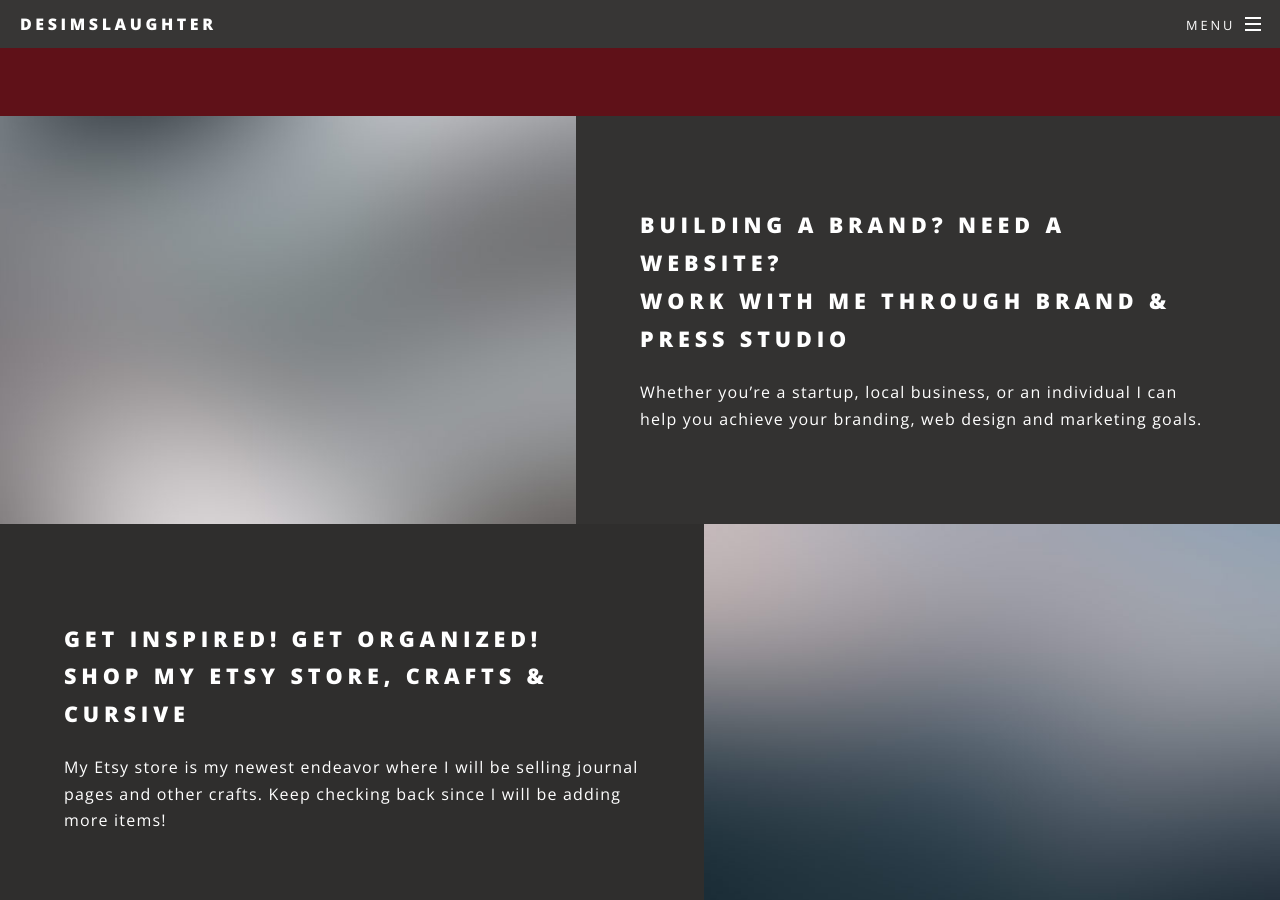
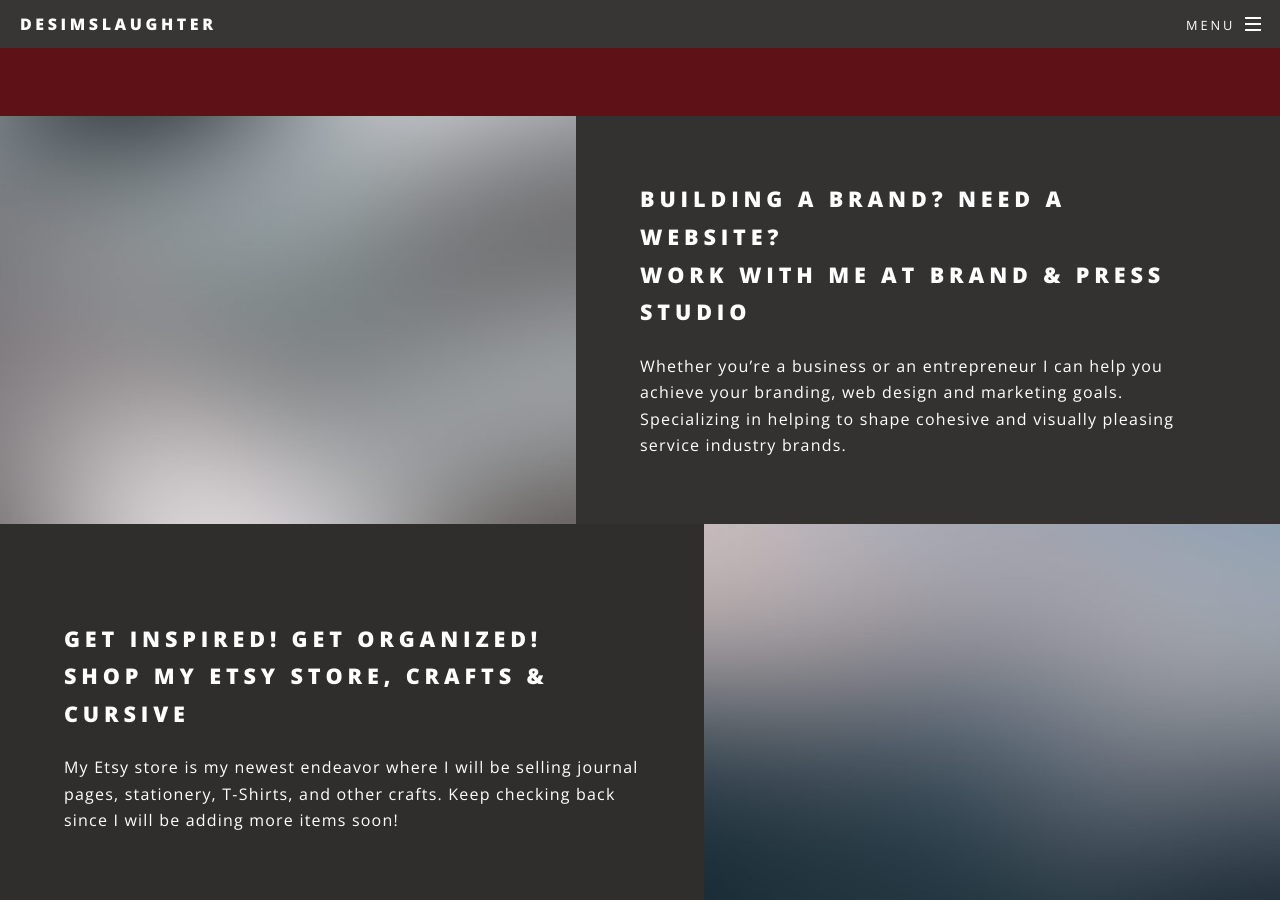
Before and after one commit to desimslaughter/desimslaughter.github.io, a Jekyll site: the page built from index.html, in a window 1280 px wide and 900 px high, scrolled down 1305 px. Built offline with Jekyll 4.4.1, drawn with Linux system fonts in a browser that asks for light colours; some of the changed text lies outside the part shown.

Commit message:
Update index.html

```diff
--- a/index.html
+++ b/index.html
@@ -35,22 +35,22 @@ layout: landing
 						<section class="spotlight">
 							<div class="image"><img src="images/pic01.jpg" alt="" /></div><div class="content">
 								<h2>Building a brand? Need a website?<br />
-								Work with me through Brand & Press Studio</h2>
-								<p>Whether you’re a startup, local business, or an individual I can help you achieve your branding, web design and marketing goals.</p>
+								Work with me at Brand & Press Studio</h2>
+								<p>Whether you’re a business or an entrepreneur I can help you achieve your branding, web design and marketing goals. Specializing in helping to shape cohesive and visually pleasing service industry brands.</p>
 							</div>
 						</section>
 						<section class="spotlight">
 							<div class="image"><img src="images/pic02.jpg" alt="" /></div><div class="content">
 								<h2>Get inspired! Get organized!<br />
 								Shop my Etsy store, Crafts & Cursive</h2>
-								<p>My Etsy store is my newest endeavor where I will be selling journal pages and other crafts. Keep checking back since I will be adding more items!</p>
+								<p>My Etsy store is my newest endeavor where I will be selling journal pages, stationery, T-Shirts, and other crafts. Keep checking back since I will be adding more items soon!</p>
 							</div>
 						</section>
 						<section class="spotlight">
 							<div class="image"><img src="images/pic03.jpg" alt="" /></div><div class="content">
 								<h2>A look inside my journey...<br />
 								visit my blog, Eat.Nerd.Create.</h2>
-								<p>With my blog, I hope to showcase my thoughts and experiences on food, technology, creativity, anything else I think is cool, and the things that make me, ME</p>
+								<p>With my blog, I hope to share my thoughts and experiences with food, technology, creativity, anything else I think is cool, and tips on how you can create more of the things you love in life.</p>
 							</div>
 						</section>
 					</section>
```
